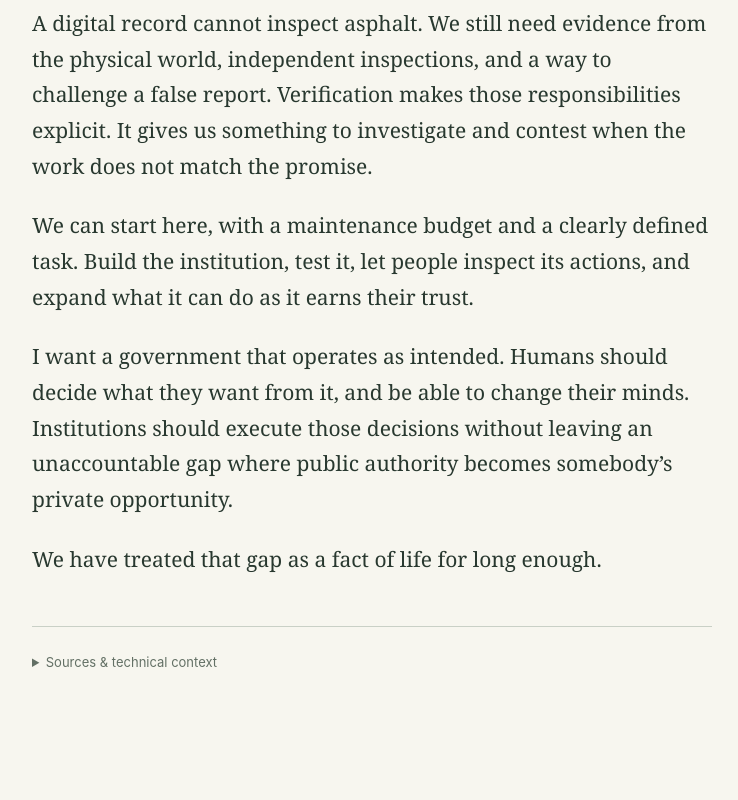
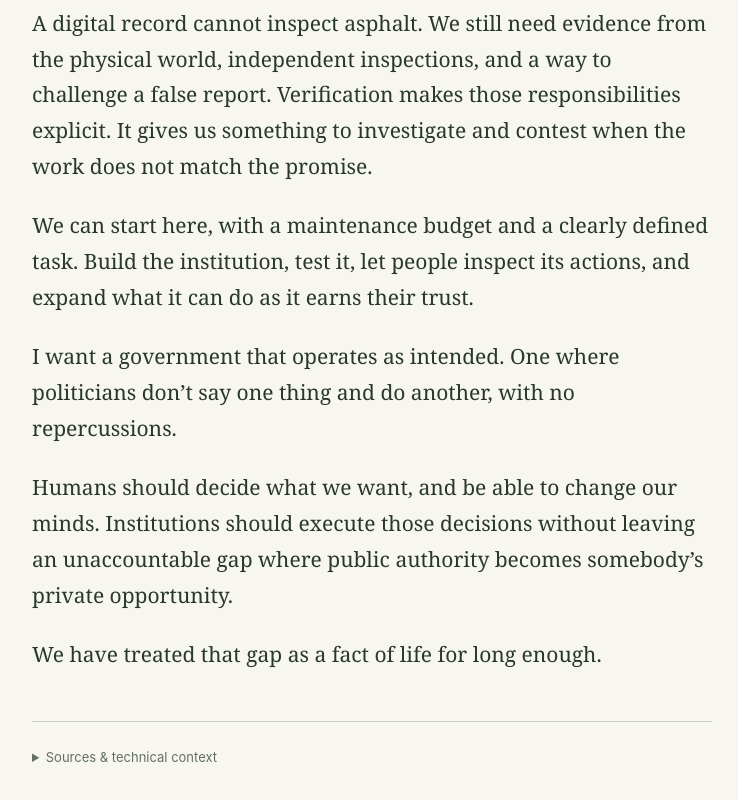
Before and after one commit to LaymanConjecture/srikarv, a website: page posts/a-verifiable-autonomous-government.html in a window 1280 px wide. Shown: the part 6031-6831 px from the top of the page, without its empty margins (268-1006 px from the left). Before the commit the page ends 6798 px from the top, so only its background shows below. Drawn offline with Linux system fonts and the light colour scheme.

Commit message:
Update government essay closing in Srikar's words

```diff
--- a/posts/a-verifiable-autonomous-government.html
+++ b/posts/a-verifiable-autonomous-government.html
@@ -93,7 +93,8 @@
 <p>In this system, we can follow the decision all the way through. What was approved? Who received the contract? What work was reported? What evidence authorized the payment? The answers belong to the public.</p>
 <p>A digital record cannot inspect asphalt. We still need evidence from the physical world, independent inspections, and a way to challenge a false report. Verification makes those responsibilities explicit. It gives us something to investigate and contest when the work does not match the promise.</p>
 <p>We can start here, with a maintenance budget and a clearly defined task. Build the institution, test it, let people inspect its actions, and expand what it can do as it earns their trust.</p>
-<p>I want a government that operates as intended. Humans should decide what they want from it, and be able to change their minds. Institutions should execute those decisions without leaving an unaccountable gap where public authority becomes somebody’s private opportunity.</p>
+<p>I want a government that operates as intended. One where politicians don’t say one thing and do another, with no repercussions.</p>
+<p>Humans should decide what we want, and be able to change our minds. Institutions should execute those decisions without leaving an unaccountable gap where public authority becomes somebody’s private opportunity.</p>
 <p>We have treated that gap as a fact of life for long enough.</p>
 <details class="post-sources"><summary>Sources &amp; technical context</summary><ul>
 <li><a href="https://www.pewresearch.org/politics/2025/12/04/public-trust-in-government-1958-2025/">Pew Research Center: public trust in government, 1958–2025.</a> The survey measures trust, rather than government performance directly.</li>
```
